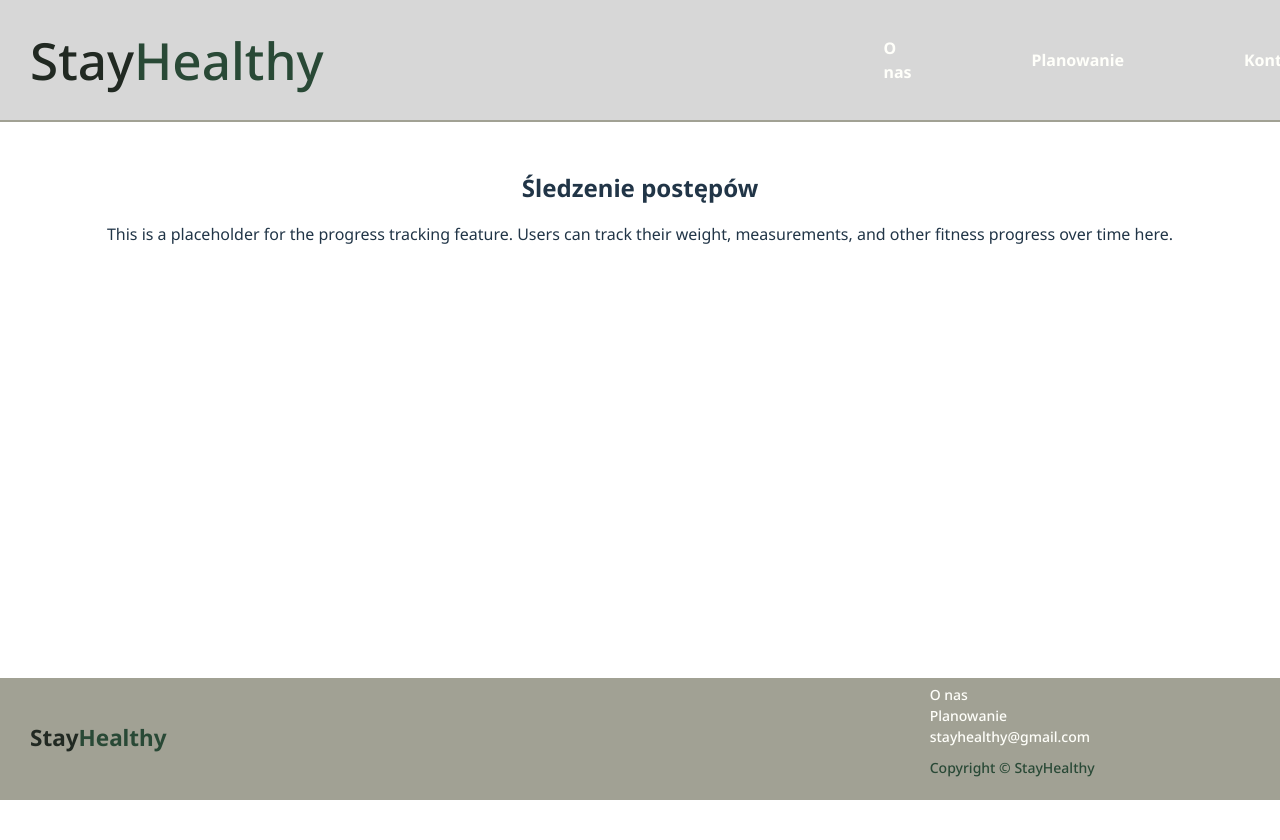
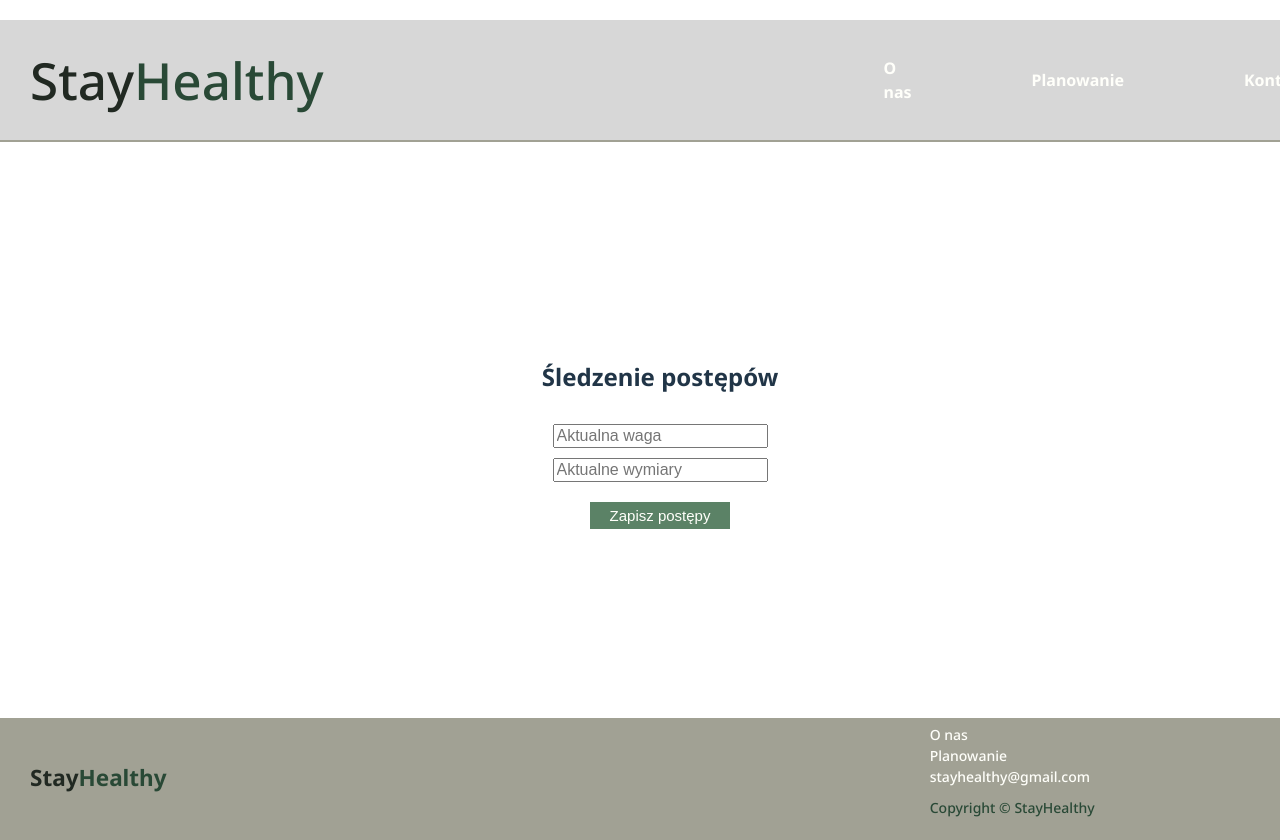
Before and after one commit to korneliagruszka/Stay_Healthy, a React (Vite) app: page /progress in a window 1280 px wide. Before the commit the page ends 800 px from the top, so only its background shows below. Built offline with nearby package versions, Linux system fonts and the light colour scheme.

Commit message:
progress_page_tbc

```diff
--- a/src/components/Progress/progress.jsx
+++ b/src/components/Progress/progress.jsx
@@ -1,13 +1,76 @@
+import { useState, useEffect } from 'react';
 import "../Progress/progress.scss";
 
 function Progress() {
+  const [weight, setWeight] = useState('');
+  const [measurements, setMeasurements] = useState('');
+  const [progress, setProgress] = useState([]);
+
+  useEffect(() => {
+    const savedProgress = JSON.parse(localStorage.getItem('progress')) || [];
+    setProgress(savedProgress);
+  }, []);
+
+  const saveProgress = () => {
+    const newProgress = {
+      id: Date.now(),
+      date: new Date().toLocaleDateString(),
+      weight,
+      measurements,
+    };
+    const updatedProgress = [...progress, newProgress];
+    localStorage.setItem('progress', JSON.stringify(updatedProgress));
+    setProgress(updatedProgress);
+    setWeight('');
+    setMeasurements('');
+  };
+
+  const deleteProgress = (id) => {
+    const updatedProgress = progress.filter(entry => entry.id !== id);
+    localStorage.setItem('progress', JSON.stringify(updatedProgress));
+    setProgress(updatedProgress);
+  };
+
   return (
     <div className="progress_cointainer">
       <h2>Śledzenie postępów</h2>
-      <p>
-        This is a placeholder for the progress tracking feature. Users can track
-        their weight, measurements, and other fitness progress over time here.
-      </p>
+      <input
+        type="text"
+        placeholder="Aktualna waga"
+        value={weight}
+        onChange={e => setWeight(e.target.value)}
+      />
+      <input
+        type="text"
+        placeholder="Aktualne wymiary"
+        value={measurements}
+        onChange={e => setMeasurements(e.target.value)}
+      />
+      <button onClick={saveProgress}>Zapisz postępy</button>
+      {progress.length > 0 && (
+        <table>
+          <thead>
+            <tr>
+              <th>Data</th>
+              <th>Waga(kg)</th>
+              <th>Wymiary(cm)</th>
+              <th>Edytuj</th>
+            </tr>
+          </thead>
+          <tbody>
+            {progress.map((entry) => (
+              <tr key={entry.id}>
+                <td>{entry.date}</td>
+                <td>{entry.weight}</td>
+                <td>{entry.measurements}</td>
+                <td>
+                  <button onClick={() => deleteProgress(entry.id)}>Usuń</button>
+                </td>
+              </tr>
+            ))}
+          </tbody>
+        </table>
+      )}
     </div>
   );
 }
--- a/src/components/Progress/progress.scss
+++ b/src/components/Progress/progress.scss
@@ -1,14 +1,44 @@
-.progress_cointainer{
-    padding-top: 150px;
-    text-align: center;
-    width: 100vw;
-    height: calc(100vh - 272px);
+@import "src/styles/colors.scss";
 
-    h2 {
-      margin-bottom: 10px;
+.progress_cointainer {
+  display: flex;
+  flex-direction: column;
+  margin: 20px;
+  padding-top: 150px;
+  text-align: center;
+  width: 100vw;
+  justify-content: center;
+  align-items: center;
+  min-height: calc(100vh - 272px);
+  gap: 10px;
+
+    button {
+      background-color: $color-viridian;
+      color: $color-white;
+      padding: 5px 20px;
+      border: none;
+      cursor: pointer;
+      margin-top: 10px;
+      font-size: 15px;
     }
 
-    p {
-      font-size: 16px;
+    button:hover {
+      background-color: $color-dark-green;
     }
-  }
+
+    table {
+      border-collapse: collapse;
+      width: 1400px;
+
+      th,
+      td {
+        border: 1px solid #ddd;
+        text-align: left;
+        padding: 8px;
+      }
+
+      tr:nth-child(even) {
+        background-color: #f2f2f2;
+      }
+    }
+}
```
